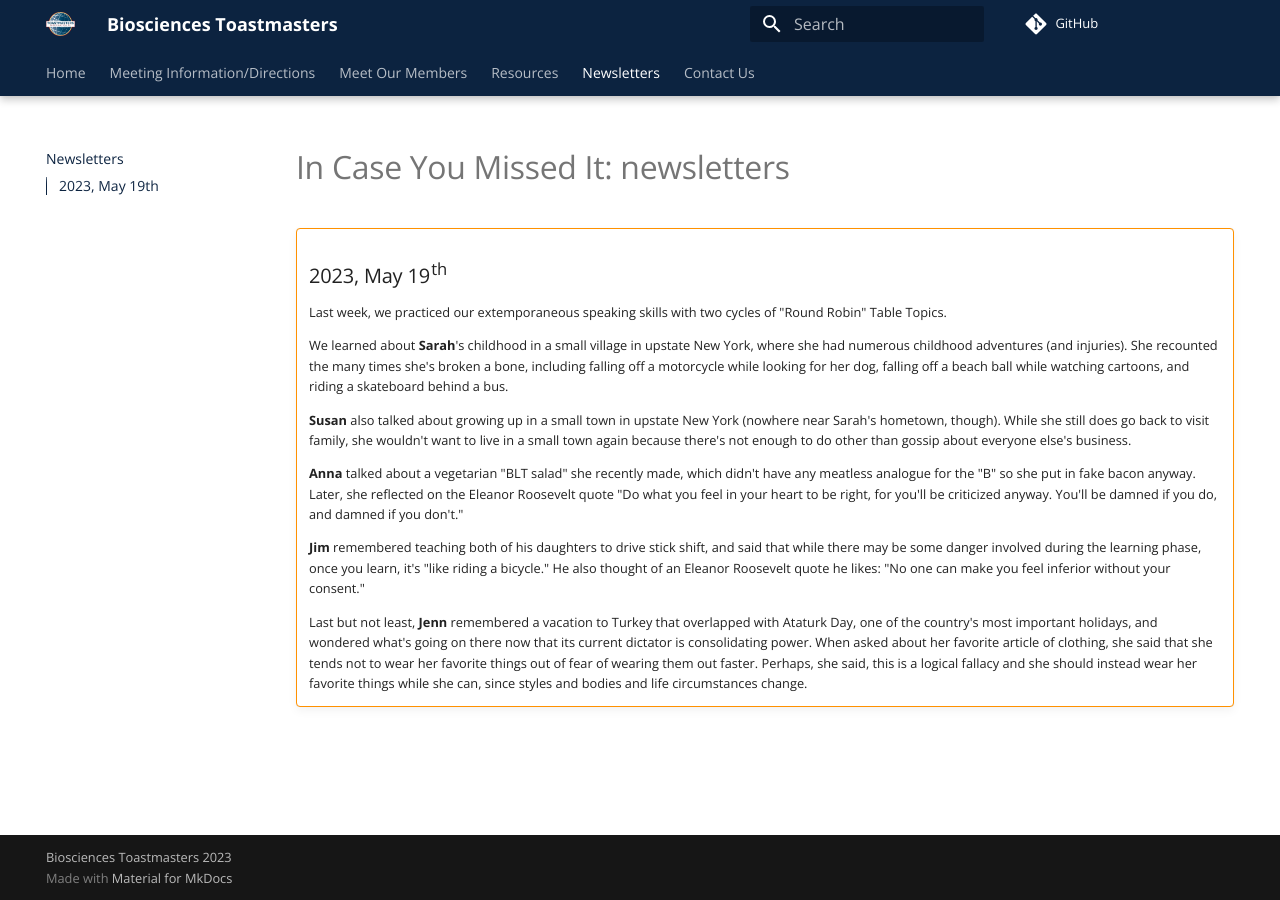
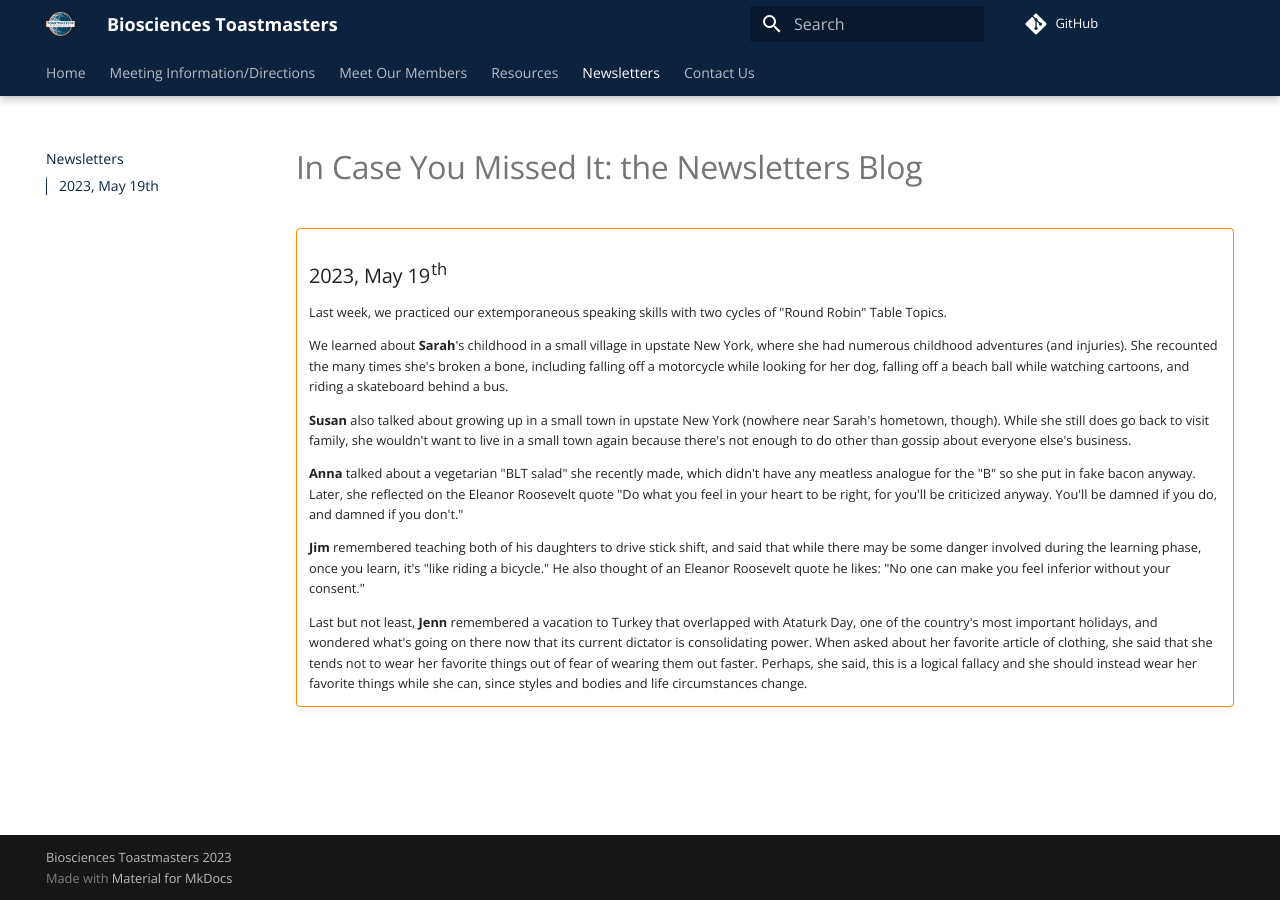
Before and after one commit to Biosciences-Toastmasters/webpage-main, an MkDocs documentation site: the page built from docs/newsletter.md, in a window 1280 px wide. Built offline with MkDocs 1.6.1 and Material for MkDocs 9.7.7, drawn with Linux system fonts in a browser that asks for light colours; comment, search, counter and statistics services are not loaded.

Commit message:
Update newsletter.md

```diff
--- a/docs/newsletter.md
+++ b/docs/newsletter.md
@@ -1,4 +1,4 @@
-# In Case You Missed It: newsletters
+# In Case You Missed It: the Newsletters Blog
 
 !!! Warning ""
 
```
